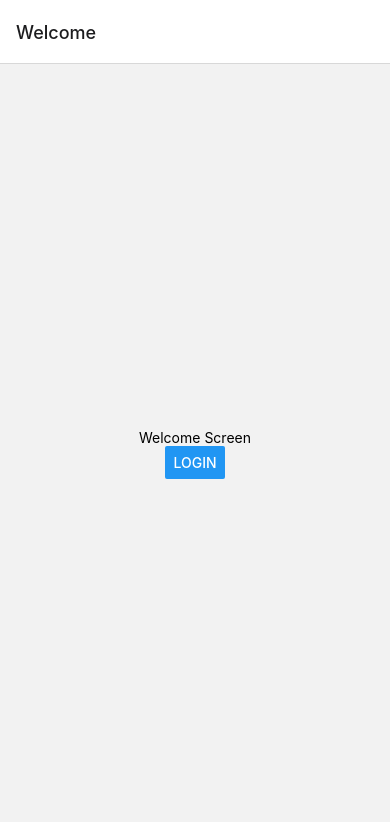
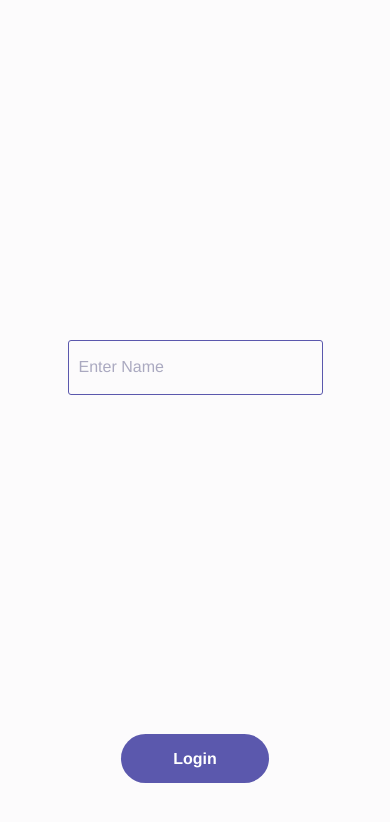
Before and after one commit to idanlevi1/ExpensesTracking, a React Native app: screen / in a window 390 px wide. Shown: the top 822 px of the page. Built offline with nearby package versions, Linux system fonts and the light colour scheme.

Commit message:
Welcome screen & LongButton component

```diff
--- /dev/null
+++ b/src/components/LongButton/LongButton.tsx
@@ -0,0 +1,41 @@
+import React from 'react';
+import { TouchableOpacity, Text, ViewStyle, StyleProp, TouchableOpacityProps, StyleSheet } from 'react-native';
+import { COLORS, TEXT_STYLE } from '../../utils/StyleGuide';
+
+interface LongButtonProps extends TouchableOpacityProps {
+    containerStyle?: StyleProp<ViewStyle>;
+    text?: string;
+    onPress?: () => void;
+    buttonBackgroundColor?: string;
+    textColor?: string;
+}
+
+const LongButton: React.FC<LongButtonProps> = ({
+    containerStyle,
+    text,
+    onPress,
+    buttonBackgroundColor = COLORS.button_long_background,
+    textColor = COLORS.button_text,
+}) => {
+    return (
+        <TouchableOpacity style={[styles.buttonContainer, { backgroundColor: buttonBackgroundColor }, containerStyle]} onPress={onPress}>
+            <Text style={[{ color: textColor }, styles.buttonText]}>{text}</Text>
+        </TouchableOpacity>
+    );
+};
+
+const styles = StyleSheet.create({
+    buttonContainer: {
+        width: 148,
+        height: 49,
+        borderRadius: 50,
+        justifyContent: 'center',
+    },
+    buttonText: {
+        textAlign: 'center',
+        justifyContent: 'center',
+        ...TEXT_STYLE.boldSmallText,
+    },
+});
+
+export default LongButton;
--- /dev/null
+++ b/src/components/LongButton/index.tsx
@@ -0,0 +1,2 @@
+import LongButton from './LongButton';
+export default LongButton;
--- /dev/null
+++ b/src/components/index.tsx
@@ -0,0 +1,5 @@
+import LongButton from './LongButton'
+
+export {
+    LongButton,
+}
--- a/src/navigation/MainStackNavigator.tsx
+++ b/src/navigation/MainStackNavigator.tsx
@@ -14,7 +14,7 @@ const Stack = createNativeStackNavigator<MainStackParamList>();
 const MainStackNavigator = () => {
 
     return (
-        <Stack.Navigator initialRouteName={SCREEN.WELCOME}>
+        <Stack.Navigator initialRouteName={SCREEN.WELCOME} screenOptions={{ headerShown: false }}>
             <Stack.Screen name={SCREEN.WELCOME} component={Welcome} />
             <Stack.Screen name={SCREEN.HOME} component={Home} />
         </Stack.Navigator>
--- a/src/screens/Welcome/Welcome.tsx
+++ b/src/screens/Welcome/Welcome.tsx
@@ -1,8 +1,10 @@
-import React from 'react';
-import { View, Text, Button } from 'react-native';
+import React, { useState } from 'react';
+import { View, StyleSheet, TextInput } from 'react-native';
 import { NativeStackNavigationProp } from '@react-navigation/native-stack';
 import { MainStackParamList } from '../../navigation/MainStackNavigator';
 import { SCREEN } from '../../utils/Constants';
+import { COLORS, TEXT_STYLE } from '../../utils/StyleGuide';
+import { LongButton } from '../../components';
 
 type WelcomeProp = {
     navigation: NativeStackNavigationProp<MainStackParamList, SCREEN.WELCOME>;
@@ -10,12 +12,61 @@ type WelcomeProp = {
 
 const Welcome: React.FC<WelcomeProp> = ({ navigation }) => {
 
+    const [name, setName] = useState('');
+
+    const handleButtonPress = () => {
+        console.log('🚀 Button Pressed! Entered Name:', name);
+        //TODO: save full name
+        navigation.navigate(SCREEN.HOME)
+    };
     return (
-        <View style={{ flex: 1, alignItems: 'center', justifyContent: 'center' }}>
-            <Text>Welcome Screen</Text>
-            <Button title="Login" onPress={() => navigation.navigate(SCREEN.HOME)} />
+        <View style={styles.container}>
+
+            <View style={styles.inputContainer}>
+                <TextInput
+                    style={styles.inputText}
+                    placeholder="Enter Name"
+                    placeholderTextColor={COLORS.input_text_placeholder}
+                    value={name}
+                    onChangeText={setName}
+                />
+            </View>
+
+            <View style={styles.buttonContainer}>
+                <LongButton
+                    text={'Login'}
+                    onPress={handleButtonPress}
+                />
+            </View>
         </View>
     );
 }
 
+
+
+const styles = StyleSheet.create({
+    container: {
+        flex: 1,
+        backgroundColor: COLORS.background_screen,
+        alignItems: 'center',
+    },
+    inputContainer: {
+        flex: 1,
+        justifyContent: 'center',
+    },
+    inputText: {
+        borderWidth: 1,
+        borderColor: COLORS.button_long_background,
+        borderRadius: 3,
+        padding: 10,
+        width: 255,
+        height: 55,
+        ...TEXT_STYLE.regularSmallText,
+    },
+    buttonContainer: {
+        marginBottom: 61,
+    },
+});
+
+
 export default Welcome;
--- a/src/utils/StyleGuide.tsx
+++ b/src/utils/StyleGuide.tsx
@@ -9,7 +9,24 @@ enum COLORS {
     button_text = '#FFFFFF',
     button_circle_background = '#455EFF',
     filter_button_background = '#D9D9D9',
+    input_text_placeholder = '#AAA9C0',
 };
 
+enum FONT {
+    Helvetica = 'Helvetica',
+  }
 
-export { COLORS }
+const TEXT_STYLE = {
+    regularSmallText: {
+      fontFamily: FONT.Helvetica,
+      fontSize: 16,
+      fontWeight: "400",
+    },
+    boldSmallText: {
+        fontFamily: FONT.Helvetica,
+        fontSize: 16,
+        fontWeight: '700',
+      },
+}
+
+export { COLORS, TEXT_STYLE, FONT }
```
